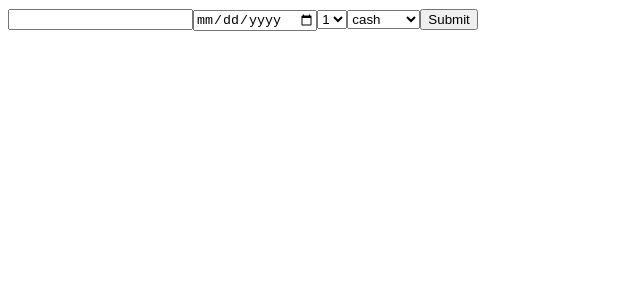
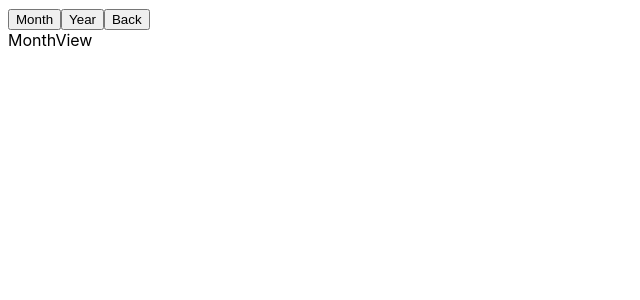
Before and after one commit to pepelopezcode/logans-money-manager, a React (Create React App) app: page /money-view in a window 1280 px wide. Shown: the top 300 px of the page, without its empty margins (0-640 px from the left). Built offline with nearby package versions, Linux system fonts and the light colour scheme.

Commit message:
added money tracker view and year view

```diff
--- a/package.json
+++ b/package.json
@@ -8,6 +8,7 @@
     "@testing-library/user-event": "^13.5.0",
     "react": "^18.2.0",
     "react-dom": "^18.2.0",
+    "react-router-dom": "^6.21.3",
     "react-scripts": "5.0.1",
     "web-vitals": "^2.1.4"
   },
--- a/src/App.js
+++ b/src/App.js
@@ -1,10 +1,70 @@
+import { Route, Routes } from "react-router-dom";
 import MainForm from "./components/MainForm";
+import { useState, createContext } from "react";
+import MoneyTrackerView from "./components/MoneyTrackerView";
 
 
+export const AppContext = createContext();
+
 function App() {
+
+
+  const [ moneyAmount, setMoneyAmount ] = useState(0);
+  const [ monthYear, setMonthYear ] = useState('');
+  const [ typeOfMoney, setTypeOfMoney ] = useState('cash');
+  const [ totalInfo, setTotalInfo ] = useState({'2024': {}});
+
+
+  const handleSubmit = (e) => {
+    e.preventDefault();
+    let tempInfo = totalInfo
+    const month = monthYear.substring(5,7)
+    const year = monthYear.substring(0, 4)
+    const day = monthYear.substring(8)
+
+    if (!(year in tempInfo)) {
+      tempInfo[year] = {};
+    }
+
+    if (!(month in tempInfo[year])) {
+      tempInfo[year][month] = {};
+    }
+
+    if (!(day in tempInfo[year][month])) {
+      tempInfo[year][month][day] = {
+        'cash': 0,
+        'notCash': 0
+      }
+    }
+
+    tempInfo[year][month][day][typeOfMoney] += parseFloat(moneyAmount);
+    setTotalInfo(tempInfo)
+
+  }
+
+
   return (
     <div>
-      <MainForm />
+      <AppContext.Provider
+        value={{
+          totalInfo,
+          setTotalInfo,
+          monthYear,
+          setMonthYear,
+          moneyAmount,
+          setMoneyAmount,
+          typeOfMoney,
+          setTypeOfMoney,
+          handleSubmit
+        }}
+      >
+        <Routes>
+          <Route exact path='/' element={<MainForm />} />
+          <Route exact path='/money-view' element={<MoneyTrackerView />} />
+        </Routes>
+      </AppContext.Provider>
+
+
     </div>
   );
 }
--- a/src/components/MainForm.js
+++ b/src/components/MainForm.js
@@ -1,63 +1,32 @@
-import React, { useState } from 'react'
+import React, { useContext } from 'react'
+import { AppContext } from '../App';
+import { useNavigate } from 'react-router-dom';
 
 function MainForm() {
+  const navigate = useNavigate();
 
-  const [ moneyAmount, setMoneyAmount ] = useState(0);
-  const [ monthYear, setMonthYear ] = useState('');
-  const [ weekNumber, setWeekNumber ] = useState(1);
-  const [ typeOfMoney, setTypeOfMoney ] = useState('cash');
-  const [ totalInfo, setTotalInfo ] = useState({'2024': {}})
-
-
-  const handleSubmit = (e) => {
-    e.preventDefault();
-    let tempInfo = totalInfo
-    const month = monthYear.substring(5,7)
-    const year = monthYear.substring(0, 4)
-    const day = monthYear.substring(8)
-
-    if (!(year in tempInfo)) {
-      tempInfo[year] = {};
-    }
-
-    if (!(month in tempInfo[year])) {
-      tempInfo[year][month] = {};
-    }
-
-    if (!(day in tempInfo[year][month])) {
-      tempInfo[year][month][day] = {
-        'cash': 0,
-        'notCash': 0
-      }
-    }
-
-    tempInfo[year][month][day][typeOfMoney] += parseFloat(moneyAmount) ;
-    setTotalInfo(tempInfo)
-
-  }
+  const {
+    handleSubmit,
+    setMoneyAmount,
+    setMonthYear,
+    setTypeOfMoney
+  } = useContext(AppContext)
 
   return (
     <div>
       <form onSubmit={handleSubmit}>
+        <span>$</span>
         <input
           type='number'
           min='0'
           onChange={e => setMoneyAmount(e.target.value)}
+
         />
         <input
           type='date'
           onChange={e => setMonthYear(e.target.value)}
         />
-        <select
-          onChange={e => setWeekNumber(e.target.value)}
-        >
-          <option value='1'>1</option>
-          <option value='2'>2</option>
-          <option value='3'>3</option>
-          <option value='4'>4</option>
-          <option value='5'>5</option>
-          <option value='6'>6</option>
-        </select>
+
         <select
           onChange={e => setTypeOfMoney(e.target.value)}
         >
@@ -66,6 +35,7 @@ function MainForm() {
         </select>
         <button type='submit'>Submit</button>
       </form>
+      <button onClick={() => navigate('/money-view')} >View</button>
     </div>
   )
 }
--- /dev/null
+++ b/src/components/MoneyTrackerView.js
@@ -0,0 +1,23 @@
+import React, { useState } from 'react'
+import MonthView from './MonthView'
+import YearView from './YearView'
+import { useNavigate } from 'react-router-dom';
+
+function MoneyTrackerView() {
+  const navigate = useNavigate();
+
+  const [ showMonth, setShowMonth ] = useState(true)
+
+
+
+  return (
+    <div>
+      <button onClick={() => setShowMonth(true)} >Month</button>
+      <button onClick={() => setShowMonth(false)} >Year</button>
+      <button onClick={() => navigate('/')} >Back</button>
+      {showMonth ? <MonthView /> : <YearView />}
+    </div>
+  )
+}
+
+export default MoneyTrackerView
--- /dev/null
+++ b/src/components/MonthView.js
@@ -0,0 +1,17 @@
+import React, { useContext } from 'react';
+import { AppContext } from '../App';
+
+function MonthView() {
+
+  const {
+    totalInfo
+  } = useContext(AppContext)
+
+
+
+  return (
+    <div>MonthView</div>
+  )
+}
+
+export default MonthView
--- /dev/null
+++ b/src/components/YearView.js
@@ -0,0 +1,55 @@
+import React, { useContext } from 'react';
+import { AppContext } from '../App';
+
+function YearView() {
+
+  const {
+    totalInfo
+  } = useContext(AppContext);
+
+  const monthNames = ['Jan', 'Feb', 'Mar', 'Apr', 'May', 'Jun', 'Jul', 'Aug', 'Sep', 'Oct', 'Nov', 'Dec'];
+
+  const monthlyIncomeAdder = () => {
+    const monthIncomeArray = []
+    for (let i = 1 ; i < 13 ; i++ ){
+      let moneySum = 0;
+      const monthKey = i < 10 ? `0${i}` : `${i}`;
+      if ( monthKey in totalInfo[2024] ){
+        for (let key in totalInfo[2024][monthKey]) {
+          const moneyPerDayObj = totalInfo[2024][monthKey][key];
+          moneySum += (moneyPerDayObj.cash + moneyPerDayObj.notCash);
+        }
+      }
+      monthIncomeArray.push(moneySum);
+    }
+    return monthIncomeArray;
+  }
+
+
+  const yearlyIncomeAdder = () => {
+    let yearlyIncome = 0;
+    for (let i = 0 ; i < monthlyIncomeAdder().length ; i++){
+      yearlyIncome += monthlyIncomeAdder()[i];
+    }
+    return yearlyIncome
+  }
+
+
+
+
+  return (
+    <div>YearView
+      <div>
+        Year to date: ${yearlyIncomeAdder()}
+      </div>
+      <div>
+        {monthlyIncomeAdder().map((item, index) => {
+        return <div key={index} >{monthNames[index]}: ${item}</div>
+      })}
+      </div>
+
+    </div>
+  )
+}
+
+export default YearView
--- a/src/index.js
+++ b/src/index.js
@@ -1,12 +1,14 @@
 import React from 'react';
 import ReactDOM from 'react-dom/client';
+import { BrowserRouter } from 'react-router-dom'
 import './index.css';
 import App from './App';
 
 
 const root = ReactDOM.createRoot(document.getElementById('root'));
 root.render(
-  <React.StrictMode>
+  <BrowserRouter>
     <App />
-  </React.StrictMode>
+  </BrowserRouter>
+
 );
```
Also changed, not shown: 1 other file (tests, documents, lock files or other folders).
